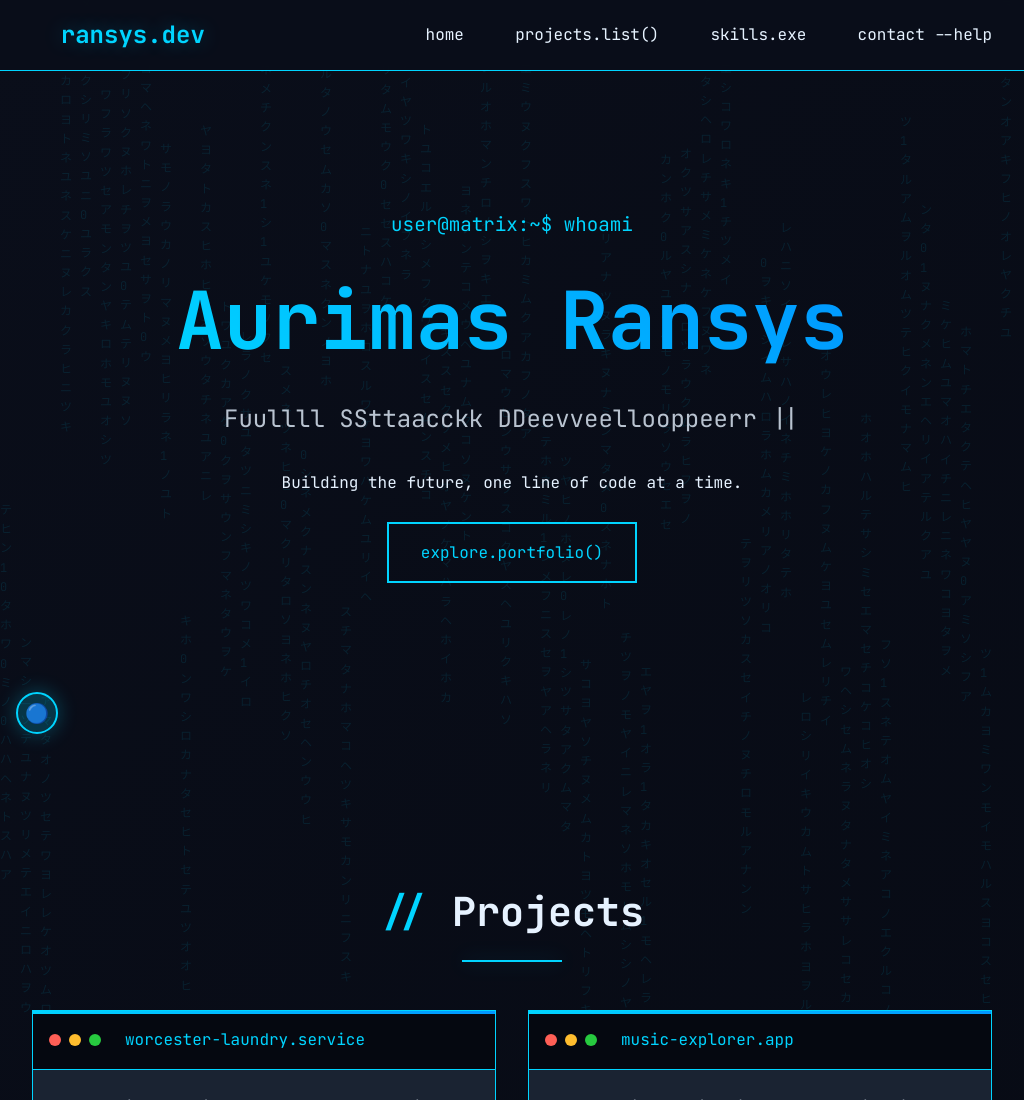
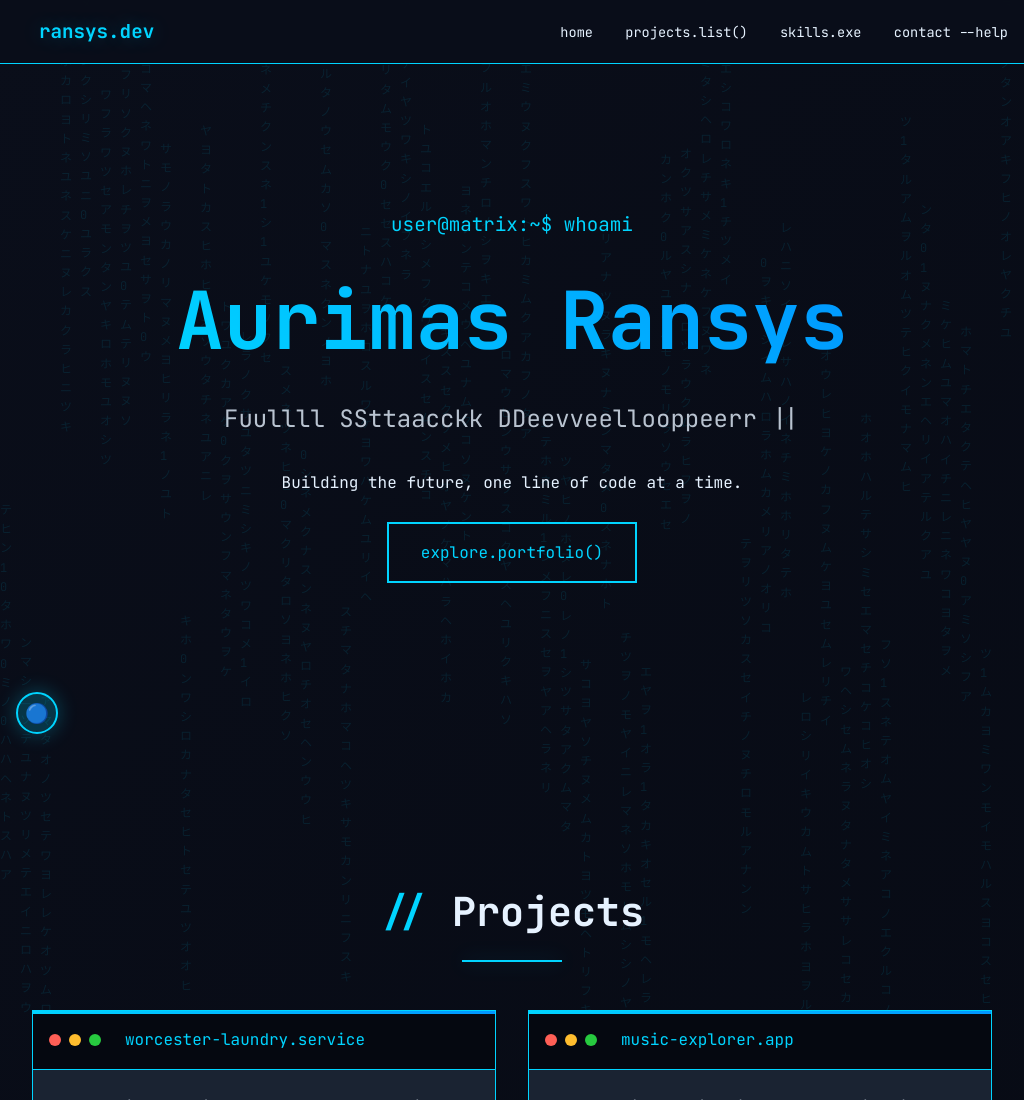
Before and after one commit to aransys/matrix-portfolio, an Astro site: page / in a window 1024 px wide. Shown: the top 1100 px of the page. Built offline with nearby package versions, Linux system fonts and the light colour scheme; Astro itself is replaced by a stand-in of ours.

Commit message:
Add responsive styles to Navigation component for tablet view

```diff
--- a/src/components/Navigation.astro
+++ b/src/components/Navigation.astro
@@ -84,6 +84,25 @@
     opacity: 1;
   }
 
+  @media (max-width: 1024px) and (min-width: 769px) {
+    .nav-container {
+      padding: 0 1rem;
+    }
+
+    .logo {
+      font-size: 1.2rem;
+    }
+
+    .nav-links {
+      gap: 1rem;
+    }
+
+    .nav-links a {
+      font-size: 0.85rem;
+      white-space: nowrap;
+    }
+  }
+
   @media (max-width: 768px) {
     .nav-links {
       display: none;
```
